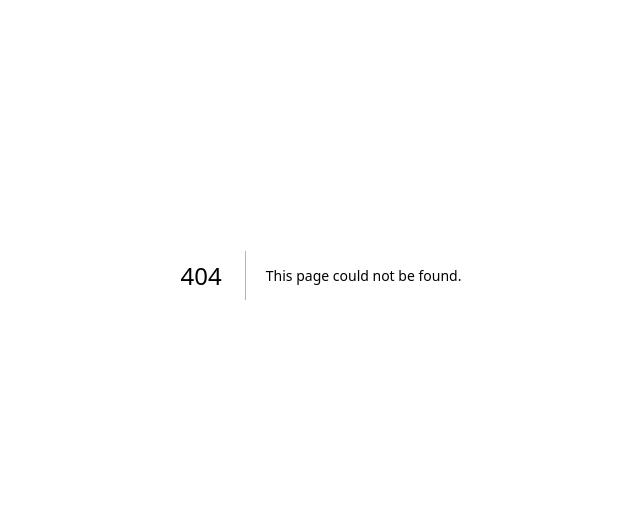
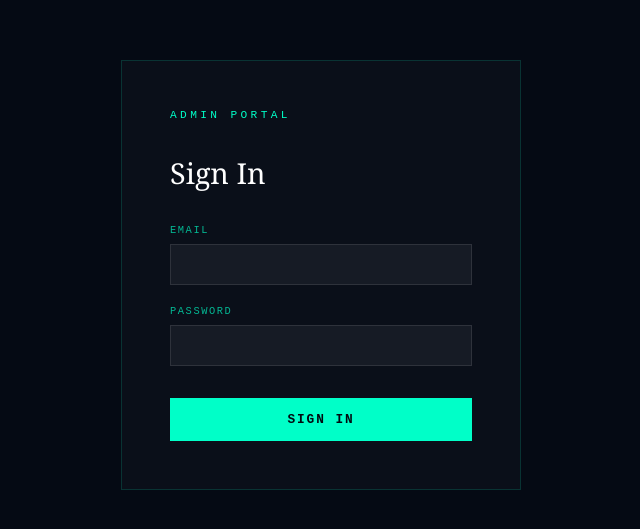
Before and after one commit to YazeedFAlmuhlaki/yazeed-portfolio, a Next.js app: page /admin in a window 1280 px wide. Before the commit this address had no page. Shown: the part 125-654 px from the top of the page, without its empty margins (319-959 px from the left). Built offline with nearby package versions, Linux system fonts and the light colour scheme; no server answers.

Commit message:
add admin pages

```diff
--- /dev/null
+++ b/app/admin/page.tsx
@@ -0,0 +1,41 @@
+'use client'
+import { useState } from 'react'
+import { useRouter } from 'next/navigation'
+import { supabase } from '@/lib/supabase'
+
+export default function AdminLogin() {
+  const [email, setEmail] = useState('')
+  const [password, setPassword] = useState('')
+  const [error, setError] = useState('')
+  const [loading, setLoading] = useState(false)
+  const router = useRouter()
+
+  const login = async () => {
+    setLoading(true)
+    setError('')
+    const { error } = await supabase.auth.signInWithPassword({ email, password })
+    if (error) { setError(error.message); setLoading(false) }
+    else router.push('/admin/dashboard')
+  }
+
+  return (
+    <div style={{ minHeight: '100vh', background: '#050a14', display: 'flex', alignItems: 'center', justifyContent: 'center', padding: '2rem' }}>
+      <div style={{ width: '100%', maxWidth: '400px', border: '1px solid rgba(0,255,200,0.15)', padding: '3rem', background: 'rgba(255,255,255,0.02)' }}>
+        <div style={{ fontFamily: "'Courier New', monospace", fontSize: '0.7rem', letterSpacing: '0.3em', color: '#00ffc8', textTransform: 'uppercase', marginBottom: '2rem' }}>Admin Portal</div>
+        <h1 style={{ fontFamily: 'Georgia, serif', fontSize: '1.8rem', fontWeight: 400, color: '#fff', marginBottom: '2rem' }}>Sign In</h1>
+        {error && <div style={{ fontFamily: "'Courier New', monospace", fontSize: '0.75rem', color: '#f472b6', marginBottom: '1rem', padding: '0.75rem', border: '1px solid #f472b630' }}>{error}</div>}
+        <div style={{ marginBottom: '1.25rem' }}>
+          <label style={{ fontFamily: "'Courier New', monospace", fontSize: '0.65rem', letterSpacing: '0.15em', color: 'rgba(0,255,200,0.7)', textTransform: 'uppercase', display: 'block', marginBottom: '0.5rem' }}>Email</label>
+          <input value={email} onChange={(e) => setEmail(e.target.value)} type="email" style={{ width: '100%', background: 'rgba(255,255,255,0.05)', border: '1px solid rgba(255,255,255,0.1)', color: '#fff', padding: '0.75rem 1rem', fontFamily: "'Courier New', monospace", fontSize: '0.85rem', outline: 'none', boxSizing: 'border-box' }} />
+        </div>
+        <div style={{ marginBottom: '2rem' }}>
+          <label style={{ fontFamily: "'Courier New', monospace", fontSize: '0.65rem', letterSpacing: '0.15em', color: 'rgba(0,255,200,0.7)', textTransform: 'uppercase', display: 'block', marginBottom: '0.5rem' }}>Password</label>
+          <input value={password} onChange={(e) => setPassword(e.target.value)} type="password" onKeyDown={(e) => e.key === 'Enter' && login()} style={{ width: '100%', background: 'rgba(255,255,255,0.05)', border: '1px solid rgba(255,255,255,0.1)', color: '#fff', padding: '0.75rem 1rem', fontFamily: "'Courier New', monospace", fontSize: '0.85rem', outline: 'none', boxSizing: 'border-box' }} />
+        </div>
+        <button onClick={login} disabled={loading} style={{ width: '100%', background: '#00ffc8', color: '#020a10', border: 'none', padding: '0.9rem', fontFamily: "'Courier New', monospace", fontSize: '0.8rem', letterSpacing: '0.15em', textTransform: 'uppercase', cursor: 'pointer', fontWeight: 700 }}>
+          {loading ? 'Signing in...' : 'Sign In'}
+        </button>
+      </div>
+    </div>
+  )
+}
```
